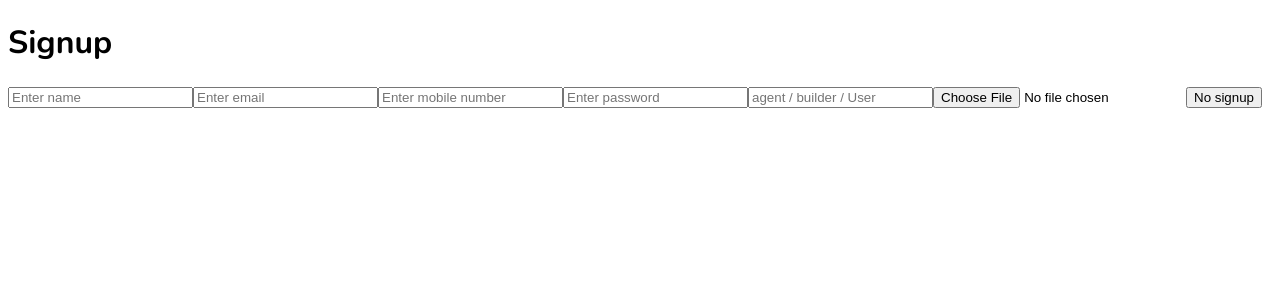
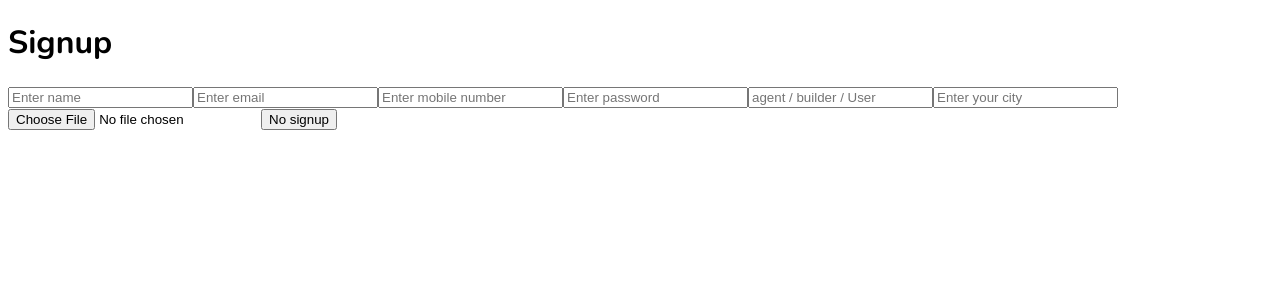
Before and after one commit to rohitbhure65/renteaserooms.com, a Next.js app: page /auth/register in a window 1280 px wide. Shown: the top 300 px of the page. Built offline with nearby package versions, Linux system fonts and the light colour scheme.

Commit message:
add city in schema

```diff
--- a/src/app/api/users/register/route.ts
+++ b/src/app/api/users/register/route.ts
@@ -9,9 +9,9 @@ connectDB()
 export async function POST(request: NextRequest){
     try {
        const reqBody =  await request.json();
-       const {name, email, phone, password, role, profileImg} = reqBody;
+       const {name, email, phone, password, role, city, profileImg} = reqBody;
 
-    //    console.log(reqBody);
+        // console.log(reqBody);
 
         // check if user already exists
         const user = await User.findOne({email})
@@ -29,6 +29,7 @@ export async function POST(request: NextRequest){
             email,
             phone,
             role,
+            city,
             profileImg,
             password: hashedPassword
 
--- a/src/app/auth/register/page.tsx
+++ b/src/app/auth/register/page.tsx
@@ -12,6 +12,7 @@ const Register = () => {
     phone: "",
     password: "",
     role: "",
+    city: "",
     profileImg: "",
   });
 
@@ -83,6 +84,13 @@ const Register = () => {
         required
       />
       <input
+        type="text"
+        value={user.city}
+        onChange={(e) => setUser({ ...user, city: e.target.value })}
+        placeholder="Enter your city"
+        required
+      />
+      <input
         type="file"
         value={user.profileImg}
         onChange={(e) => setUser({ ...user, profileImg: e.target.value })}
--- a/src/app/lib/dbConnection/dbconfig.ts
+++ b/src/app/lib/dbConnection/dbconfig.ts
@@ -27,7 +27,7 @@ const dbConnect = async () => {
             bufferCommands : false
         };
 
-        cached.promise = mongoose.connect(MONGODB_URL, opts).then((mongoose) => {
+        cached.promise = await mongoose.connect(MONGODB_URL, opts).then((mongoose) => {
             return mongoose
         })
     }
--- a/src/app/lib/model/UserModel.ts
+++ b/src/app/lib/model/UserModel.ts
@@ -24,6 +24,10 @@ const UserSchema = new mongoose.Schema({
         type: String,
         required: [true, "Please provide a role"],
     },
+    city:{
+        type: String,
+        required: [true, "Please provide a city"]
+    },
     profileImg: {
         type: String,
         default: ""
```
